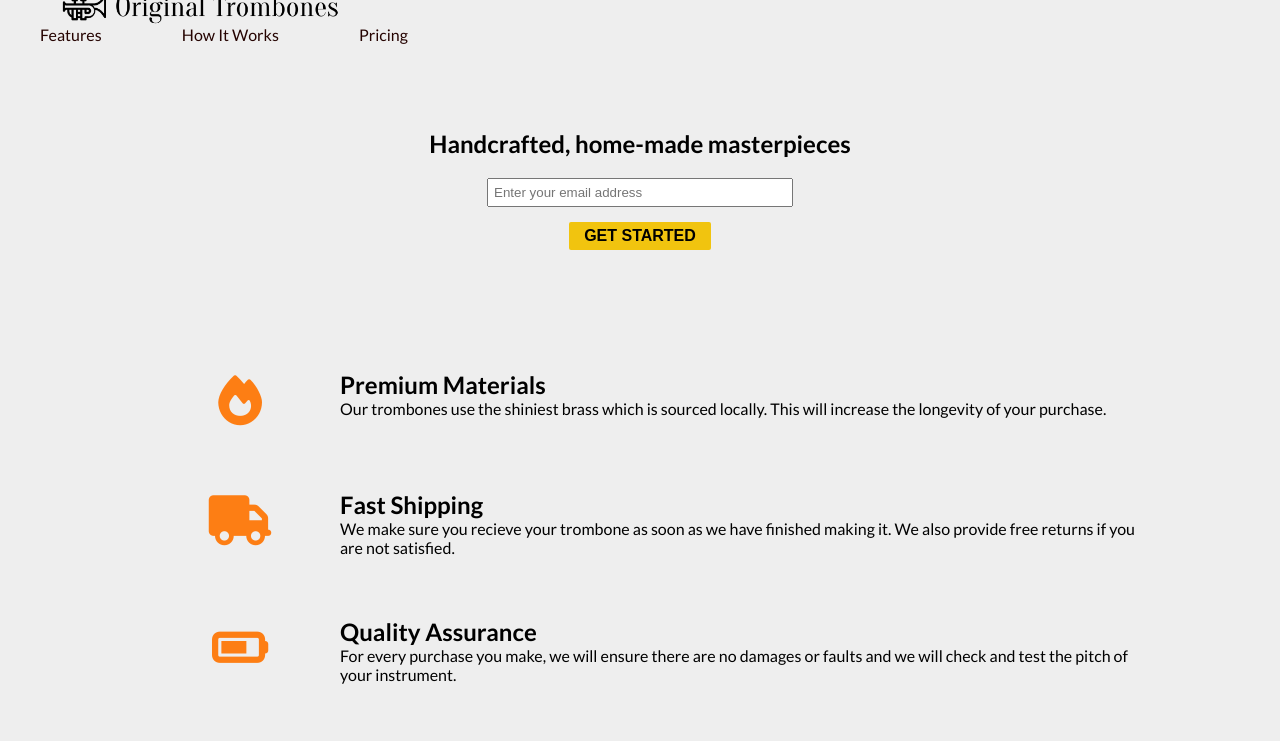
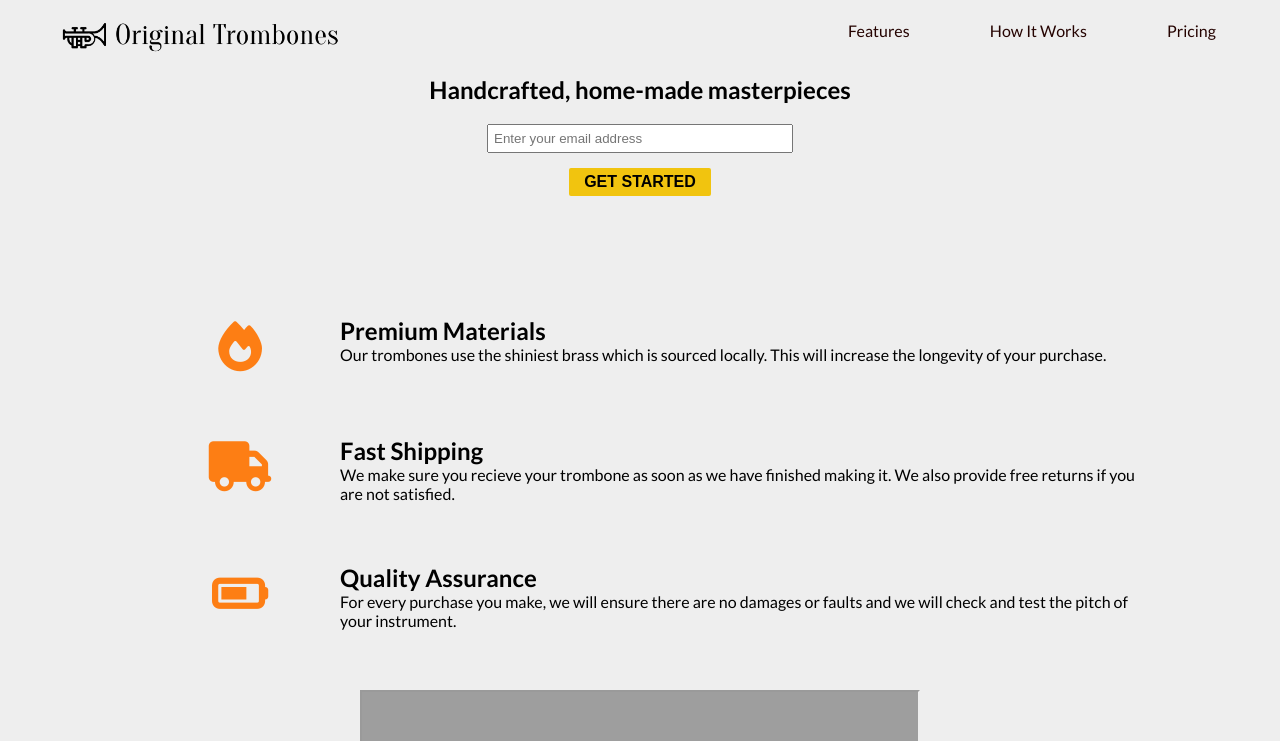
Before and after one commit to kire21/html-css, a plain HTML site: page Product_Landing_Page/index.html in a window 1280 px wide. Shown: the top 741 px of the page. Drawn offline with Linux system fonts and the light colour scheme; grey boxes are pictures that could not be loaded.

Commit message:
Change header responsive design

```diff
--- a/Product_Landing_Page/index.html
+++ b/Product_Landing_Page/index.html
@@ -19,9 +19,9 @@
       src="https://kit.fontawesome.com/198b8517c3.js"
       crossorigin="anonymous"
     ></script>
-  </head>
+  </header>
   <body>
-    <head id="header">
+    <header id="header" class="header">
       <div class="logo">
         <img
           src="./images/product-landing-page-logo (1).png"
@@ -42,7 +42,8 @@
           </li>
         </ul>
       </nav>
-    </head>
+    </header>
+    <main>
       <section class="hero">
         <h2>Handcrafted, home-made masterpieces</h2>
         <form action=" https://www.freecodecamp.com/email-submit" id="form">
@@ -56,7 +57,6 @@
           <input type="submit" value="Get Started" id="submit" class="btn" />
         </form>
       </section>
-    <main>
       <div class="container">
         <section id="features">
           <div class="flex">
--- a/Product_Landing_Page/style.css
+++ b/Product_Landing_Page/style.css
@@ -39,14 +39,12 @@ a {
   color: var(--color-black);
 }
 
-#header {
-  width: 100vw;
+.header {
   display: flex;
   flex-wrap: wrap;
   min-height: 75px;
   position: fixed;
   top: 0;
-  justify-items: center;
   align-items: center;
   text-align: center;
   background-color: var(--color-whitesmoke);
@@ -55,7 +53,7 @@ a {
 #header__img {
   width: 100%;
   max-width: 300px;
-  transform: translateY(-4px);
+  transform: translateY(-8px);
 }
 
 .nav__list {
@@ -68,20 +66,20 @@ a {
 }
 
 @media screen and (min-width: 678px) {
-  #header {
+  .header {
     flex-wrap: nowrap;
   }
 
   .logo {
     width: 60vw;
     display: flex;
-    margin-top: -0.4rem;
     margin-left: 4rem;
   }
 
   .nav__list {
     width: 35vw;
     display: flex;
+    flex-direction: row;
     justify-content: space-around;
     margin-right: 2.5rem;
   }
```
Lines whose indentation alone changed are shown as unchanged.
